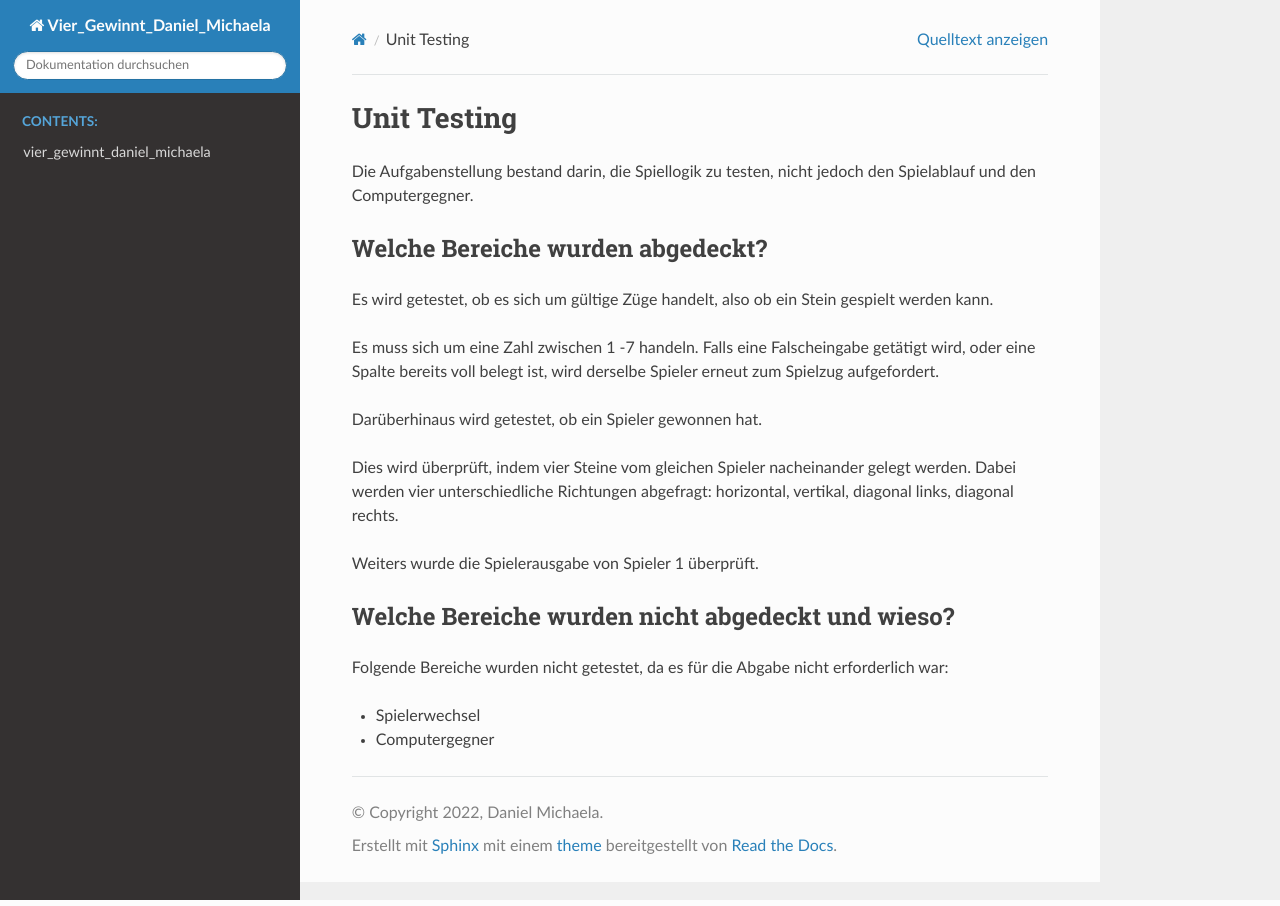
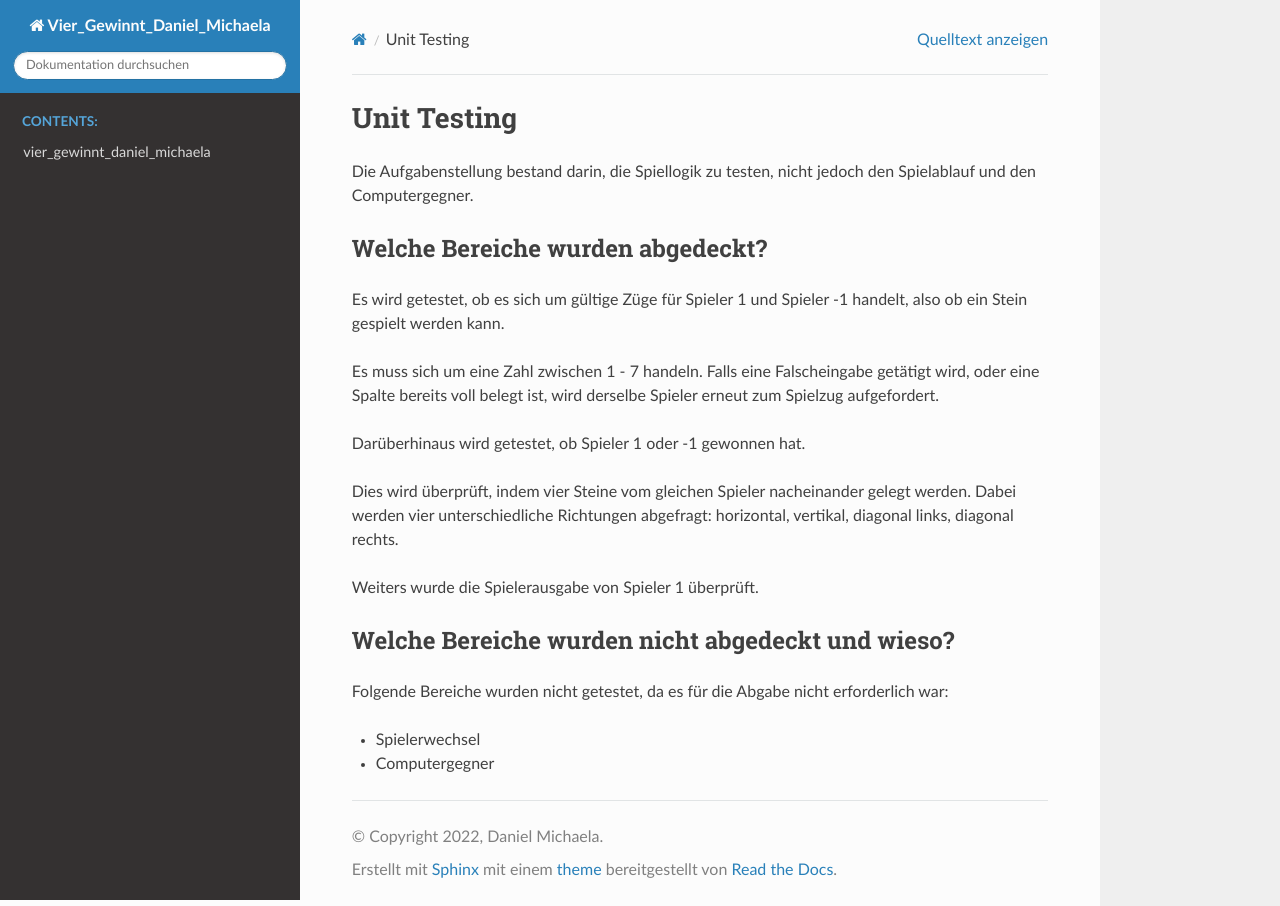
Before and after one commit to Dansta2106/Vier_Gewinnt_Daniel_Michaela, a Sphinx documentation site: the page built from docs/source/test.md, in a window 1280 px wide. Built offline with Sphinx 7.4.7 and the Read the Docs theme 2.0.0, drawn with Linux system fonts in a browser that asks for light colours.

Commit message:
Kleine Änderungen in test.md

```diff
--- a/docs/source/test.md
+++ b/docs/source/test.md
@@ -3,12 +3,12 @@ Die Aufgabenstellung bestand darin, die Spiellogik zu testen, nicht
 jedoch den Spielablauf und den Computergegner.
 
 ## Welche Bereiche wurden abgedeckt?
-Es wird getestet, ob es sich um gültige Züge handelt, also ob ein
-Stein gespielt werden kann.
-<p>Es muss sich um eine Zahl zwischen 1 -7 handeln. Falls eine
+Es wird getestet, ob es sich um gültige Züge für Spieler 1 und Spieler -1
+handelt, also ob ein Stein gespielt werden kann.
+<p>Es muss sich um eine Zahl zwischen 1 - 7 handeln. Falls eine
 Falscheingabe getätigt wird, oder eine Spalte bereits voll belegt ist,
 wird derselbe Spieler erneut zum Spielzug aufgefordert.</p>
-<p>Darüberhinaus wird getestet, ob ein Spieler gewonnen hat.</p>
+<p>Darüberhinaus wird getestet, ob Spieler 1 oder -1 gewonnen hat.</p>
 <p>Dies wird überprüft, indem vier Steine vom gleichen Spieler
 nacheinander gelegt werden. Dabei werden vier unterschiedliche
 Richtungen abgefragt: horizontal, vertikal, diagonal links, diagonal
```
